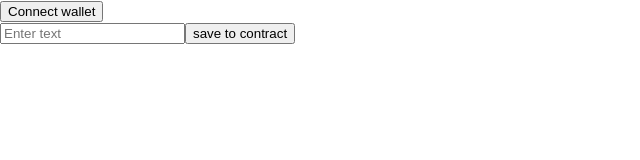
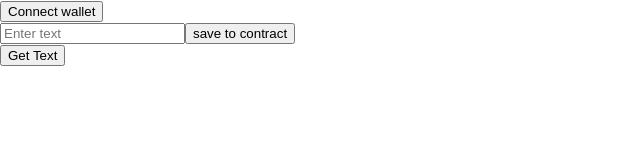
Before and after one commit to andynelson/quant-ethers-js-exrx, a React (Create React App) app: page / in a window 1280 px wide. Shown: the top 160 px of the page, without its empty margins (0-640 px from the left). Built offline with nearby package versions, Linux system fonts and the light colour scheme.

Commit message:
built the text retriever

```diff
--- a/src/App.js
+++ b/src/App.js
@@ -3,6 +3,7 @@ import { ethers } from "ethers";
 
 function App() {
   let [text, setText] = useState('');
+  const [savedText, setSavedText] = useState("");
   let [connected, setConnected] = useState(false);
 
   return (
@@ -22,20 +23,38 @@ function App() {
         let { ethereum } = window;
         if (ethereum) {
           let abi = JSON.parse('[{"inputs": [{"internalType": "string","name": "newText","type": "string"}],"name": "changeText","outputs": [],"stateMutability": "nonpayable","type": "function"},{"inputs": [],"stateMutability": "nonpayable","type": "constructor"},{"inputs": [],"name": "text","outputs": [{"internalType": "string","name": "","type": "string"}],"stateMutability": "view","type": "function"}]')
-          let address = '0xf4B2e66AdE7e9B7794EBD7F3A306e1bE9De1f7A3';
+          let address = '0x354253459DE646F37b3BBdBAe7Ab26830F09feE6';
           let provider = new ethers.providers.Web3Provider(ethereum);
           let signer = provider.getSigner();
           let contract = new ethers.Contract(address, abi, signer);
           contract.changeText(text)
-            .then(() => {
-              setText("");
-            });
+          .then(() => {
+            setText("");
+          });
         }
 
       }}>
         <input type="text" placeholder="Enter text" onChange={e => setText(e.currentTarget.value)} value={text} />
         <input type="submit" value="save to contract" />
       </form>
+
+      <button onClick={() => {
+        let { ethereum } = window;
+        if (ethereum) {
+          setSavedText('fetching...');
+          let abi = JSON.parse('[{"inputs": [{"internalType": "string","name": "newText","type": "string"}],"name": "changeText","outputs": [],"stateMutability": "nonpayable","type": "function"},{"inputs": [],"stateMutability": "nonpayable","type": "constructor"},{"inputs": [],"name": "text","outputs": [{"internalType": "string","name": "","type": "string"}],"stateMutability": "view","type": "function"}]')
+          let address = '0x354253459DE646F37b3BBdBAe7Ab26830F09feE6';
+          let provider = new ethers.providers.Web3Provider(ethereum);
+          let signer = provider.getSigner();
+          let contract = new ethers.Contract(address, abi, signer);
+          contract.text()
+            .then(text => {
+              setSavedText(text);
+            })
+        }
+      }}>Get Text</button>
+
+      {savedText}
     </div>
   );
 }
```
